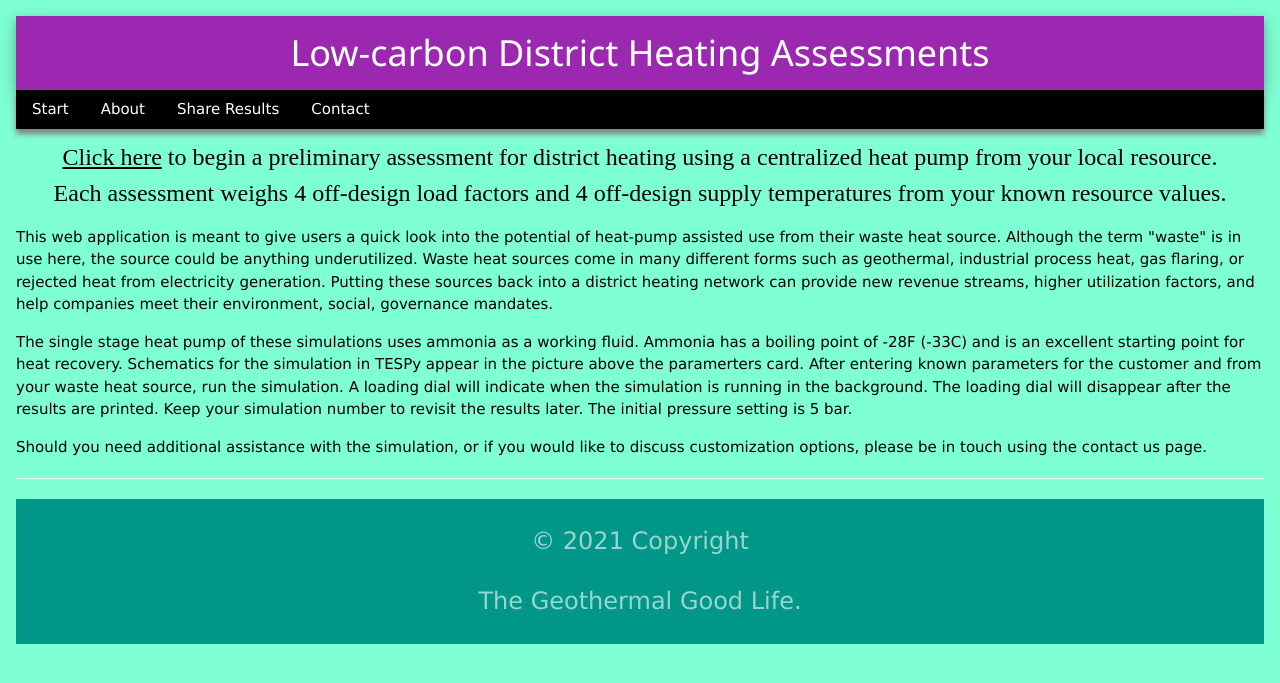
After one commit to NicholasFry/Heat-pump-DH-web-application, a Django app: page /about/ in a window 1280 px wide. The commit adds this page. Shown: the top 683 px of the page. Run offline with Django 3.2, Linux system fonts and the light colour scheme.

Commit message:
update MVP1

```diff
--- a/HeatPumpDHWeb/heat_pump_water/components/Compressor.csv
+++ b/HeatPumpDHWeb/heat_pump_water/components/Compressor.csv
@@ -1,2 +1,2 @@
 label;comp_type;busses;bus_param;bus_P_ref;bus_char;bus_base;design;offdesign;design_path;local_design;local_offdesign;P;P_set;P_var;eta_s;eta_s_set;eta_s_var;eta_s_char;eta_s_char_set;eta_s_char_param;pr;pr_set;pr_var;igva;igva_set;igva_var;char_map_eta_s;char_map_eta_s_set;char_map_eta_s_param;char_map_eta_s_group;char_map_pr;char_map_pr_set;char_map_pr_param;char_map_pr_group
-compressor 1;Compressor;[];[];[];[];[];['eta_s'];['eta_s_char'];nan;False;False;1194884.4831953296;False;False;0.7999999999999898;True;False;0x000002A2ABBAD7F0;False;m;6.736554574938073;False;False;0;False;False;0x000002A2ABD86280;False;nan;default;0x000002A2ABBADD00;False;nan;default
+compressor 1;Compressor;[];[];[];[];[];['eta_s'];['eta_s_char'];nan;False;False;1194884.4831953296;False;False;0.7999999999999898;True;False;0x00000295E59A8220;False;m;6.736554574938073;False;False;0;False;False;0x00000295E59BCE80;False;nan;default;0x00000295E59BC910;False;nan;default
--- a/HeatPumpDHWeb/heat_pump_water/components/Condenser.csv
+++ b/HeatPumpDHWeb/heat_pump_water/components/Condenser.csv
@@ -1,2 +1,2 @@
 label;comp_type;busses;bus_param;bus_P_ref;bus_char;bus_base;design;offdesign;design_path;local_design;local_offdesign;Q;Q_set;Q_var;kA;kA_set;kA_var;td_log;td_log_set;td_log_var;ttd_u;ttd_u_set;ttd_u_var;ttd_l;ttd_l_set;ttd_l_var;pr1;pr1_set;pr1_var;pr2;pr2_set;pr2_var;zeta1;zeta1_set;zeta1_var;zeta2;zeta2_set;zeta2_var;kA_char1;kA_char1_set;kA_char1_param;kA_char2;kA_char2_set;kA_char2_param;subcooling;subcooling_set
-condenser 1;Condenser;[];[];[];[];[];['pr2', 'ttd_u'];['zeta2', 'kA_char'];nan;False;False;-3999018.2754118824;False;False;289492.07104444137;False;False;13.813912971723406;False;False;4.999999999993349;True;False;29.535783361779295;False;False;0.9899999999999999;True;False;0.99;True;False;192301.1132339166;False;False;8454.229670101293;False;False;0x000002A2AB9FFEE0;False;m;0x000002A2AB9FFFA0;False;m;False;True
+condenser 1;Condenser;[];[];[];[];[];['pr2', 'ttd_u'];['zeta2', 'kA_char'];nan;False;False;-3999018.2754118824;False;False;289492.07104444137;False;False;13.813912971723406;False;False;4.999999999993349;True;False;29.535783361779295;False;False;0.9899999999999999;True;False;0.99;True;False;192301.1132339166;False;False;8454.229670101293;False;False;0x00000295E59D7E50;False;m;0x00000295E59D73A0;False;m;False;True
--- a/HeatPumpDHWeb/heat_pump_water/components/HeatExchanger.csv
+++ b/HeatPumpDHWeb/heat_pump_water/components/HeatExchanger.csv
@@ -1,2 +1,2 @@
 label;comp_type;busses;bus_param;bus_P_ref;bus_char;bus_base;design;offdesign;design_path;local_design;local_offdesign;Q;Q_set;Q_var;kA;kA_set;kA_var;td_log;td_log_set;td_log_var;ttd_u;ttd_u_set;ttd_u_var;ttd_l;ttd_l_set;ttd_l_var;pr1;pr1_set;pr1_var;pr2;pr2_set;pr2_var;zeta1;zeta1_set;zeta1_var;zeta2;zeta2_set;zeta2_var;kA_char1;kA_char1_set;kA_char1_param;kA_char2;kA_char2_set;kA_char2_param
-evaporator 1;HeatExchanger;[];[];[];[];[];['pr1', 'ttd_l'];['zeta1', 'kA_char'];nan;False;False;-2804083.9670251627;False;False;225636.66110906927;False;False;12.427430689863433;False;False;25.002342504216358;False;False;4.999999999998124;True;False;0.9799999999999999;True;False;0.99;True;False;4465.211631394847;False;False;7966.170931920836;False;False;0x000002A2ABB93910;False;m;0x000002A2ABB936D0;False;m
+evaporator 1;HeatExchanger;[];[];[];[];[];['pr1', 'ttd_l'];['zeta1', 'kA_char'];nan;False;False;-2804083.9670251627;False;False;225636.66110906927;False;False;12.427430689863433;False;False;25.002342504216358;False;False;4.999999999998124;True;False;0.9799999999999999;True;False;0.99;True;False;4465.211631394847;False;False;7966.170931920836;False;False;0x00000295E58F25B0;False;m;0x00000295E58F29D0;False;m
--- a/HeatPumpDHWeb/heat_pump_water/components/HeatExchangerSimple.csv
+++ b/HeatPumpDHWeb/heat_pump_water/components/HeatExchangerSimple.csv
@@ -1,2 +1,2 @@
 label;comp_type;busses;bus_param;bus_P_ref;bus_char;bus_base;design;offdesign;design_path;local_design;local_offdesign;Q;Q_set;Q_var;pr;pr_set;pr_var;zeta;zeta_set;zeta_var;D;D_set;D_var;L;L_set;L_var;ks;ks_set;ks_var;kA;kA_set;kA_var;kA_char;kA_char_set;kA_char_param;Tamb;Tamb_set;Tamb_var;dissipative;dissipative_set;hydro_group;kA_group;kA_char_group
-consumer 1;HeatExchangerSimple;[];[];[];[];[];['pr'];['zeta'];nan;False;False;-3999999.999999999;True;False;0.99;True;False;8369.653903399047;False;False;1;False;False;1;False;False;0.0001;False;False;1;False;False;0x000002A2ABBADB50;False;m;1;False;False;True;False;default;default;default
+consumer 1;HeatExchangerSimple;[];[];[];[];[];['pr'];['zeta'];nan;False;False;-3999999.999999999;True;False;0.99;True;False;8369.653903399047;False;False;1;False;False;1;False;False;0.0001;False;False;1;False;False;0x00000295E5960DF0;False;m;1;False;False;True;False;default;default;default
--- a/HeatPumpDHWeb/heat_pump_water/components/Pump.csv
+++ b/HeatPumpDHWeb/heat_pump_water/components/Pump.csv
@@ -1,4 +1,4 @@
 label;comp_type;busses;bus_param;bus_P_ref;bus_char;bus_base;design;offdesign;design_path;local_design;local_offdesign;P;P_set;P_var;eta_s;eta_s_set;eta_s_var;pr;pr_set;pr_var;eta_s_char;eta_s_char_set;eta_s_char_param;flow_char;flow_char_set;flow_char_param
-district heating pump;Pump;[];[];[];[];[];['eta_s'];['eta_s_char'];nan;False;False;981.7245881206483;False;False;0.8000000003001386;True;False;1.0203040506070808;False;False;0x000002A2AB9FF460;False;v;0x000002A2AB9FF7F0;False;v
-evaporator recirculation pump 1;Pump;[];[];[];[];[];['eta_s'];['eta_s_char'];nan;False;False;49.82519138864192;False;False;0.8000000000609093;True;False;1.0101010101010102;False;False;0x000002A2ABC1BBE0;False;v;0x000002A2ABD86D00;False;v
-pump;Pump;[];[];[];[];[];['eta_s'];['eta_s_char'];nan;False;False;183.53339874610458;False;False;0.7500000005156673;True;False;1.0204081632653061;False;False;0x000002A2ABBF55E0;False;v;0x000002A2ABBF5AC0;False;v
+district heating pump;Pump;[];[];[];[];[];['eta_s'];['eta_s_char'];nan;False;False;981.7245881206483;False;False;0.8000000003001386;True;False;1.0203040506070808;False;False;0x00000295E56747F0;False;v;0x00000295E5674D90;False;v
+evaporator recirculation pump 1;Pump;[];[];[];[];[];['eta_s'];['eta_s_char'];nan;False;False;49.82519138864192;False;False;0.8000000000609093;True;False;1.0101010101010102;False;False;0x00000295E59AF1C0;False;v;0x00000295E59AFE50;False;v
+pump;Pump;[];[];[];[];[];['eta_s'];['eta_s_char'];nan;False;False;183.53339874610458;False;False;0.7500000005156673;True;False;1.0204081632653061;False;False;0x00000295E59A4AF0;False;v;0x00000295E59A4F10;False;v
--- a/HeatPumpDHWeb/heat_pump_water/components/Valve.csv
+++ b/HeatPumpDHWeb/heat_pump_water/components/Valve.csv
@@ -1,2 +1,2 @@
 label;comp_type;busses;bus_param;bus_P_ref;bus_char;bus_base;design;offdesign;design_path;local_design;local_offdesign;pr;pr_set;pr_var;zeta;zeta_set;zeta_var;dp_char;dp_char_set;dp_char_param
-valve 1;Valve;[];[];[];[];[];[];[];nan;False;False;0.14994326830793853;False;False;13464560.836208744;False;False;0x000002A2ABB72F40;False;m
+valve 1;Valve;[];[];[];[];[];[];[];nan;False;False;0.14994326830793853;False;False;13464560.836208744;False;False;0x00000295E5883130;False;m
--- a/HeatPumpDHWeb/heat_pump_water/components/char_map.csv
+++ b/HeatPumpDHWeb/heat_pump_water/components/char_map.csv
@@ -1,3 +1,3 @@
 id;type;x;y;z
-0x000002A2ABD86280;CharMap;[0.81, 0.87, 0.946, 0.971, 1.0, 1.029, 1.062];([0.46, 0.481, 0.502, 0.523, 0.543, 0.562, 0.583, 0.598, 0.606, 0.612], [0.59, 0.605, 0.62, 0.64, 0.66, 0.685, 0.703, 0.71, 0.711, 0.713], [0.767, 0.805, 0.838, 0.859, 0.87, 0.876, 0.878, 0.878, 0.879, 0.88], [0.874, 0.908, 0.93, 0.943, 0.953, 0.961, 0.962, 0.963, 0.963, 0.964], [0.948, 0.974, 0.987, 0.995, 1.0, 1.002, 1.005, 1.005, 1.006, 1.006], [1.014, 1.017, 1.02, 1.023, 1.026, 1.028, 1.03, 1.032, 1.034, 1.036], [1.045, 1.047, 1.049, 1.051, 1.052, 1.053, 1.054, 1.054, 1.055, 1.056]);([0.872, 0.885, 0.898, 0.911, 0.925, 0.94, 0.945, 0.926, 0.903, 0.879], [0.887, 0.909, 0.93, 0.947, 0.963, 0.971, 0.965, 0.939, 0.913, 0.887], [0.891, 0.918, 0.946, 0.973, 1.001, 1.014, 1.015, 0.986, 0.955, 0.925], [0.977, 0.977, 0.981, 0.995, 1.007, 1.002, 0.981, 0.961, 0.94, 0.92], [0.956, 0.959, 0.969, 0.984, 1.0, 0.985, 0.967, 0.95, 0.932, 0.914], [0.948, 0.959, 0.962, 0.949, 0.935, 0.922, 0.908, 0.895, 0.881, 0.868], [0.879, 0.888, 0.898, 0.907, 0.916, 0.924, 0.915, 0.906, 0.896, 0.887])
-0x000002A2ABBADD00;CharMap;[0.81, 0.87, 0.946, 0.971, 1.0, 1.029, 1.062];([0.46, 0.481, 0.502, 0.523, 0.543, 0.562, 0.583, 0.598, 0.606, 0.612], [0.59, 0.605, 0.62, 0.64, 0.66, 0.685, 0.703, 0.71, 0.711, 0.713], [0.767, 0.805, 0.838, 0.859, 0.87, 0.876, 0.878, 0.878, 0.879, 0.88], [0.874, 0.908, 0.93, 0.943, 0.953, 0.961, 0.962, 0.963, 0.963, 0.964], [0.948, 0.974, 0.987, 0.995, 1.0, 1.002, 1.005, 1.005, 1.006, 1.006], [1.014, 1.017, 1.02, 1.023, 1.026, 1.028, 1.03, 1.032, 1.034, 1.036], [1.045, 1.047, 1.049, 1.051, 1.052, 1.053, 1.054, 1.054, 1.055, 1.056]);([0.502, 0.493, 0.485, 0.467, 0.442, 0.411, 0.378, 0.344, 0.31, 0.276], [0.65, 0.637, 0.617, 0.589, 0.556, 0.519, 0.482, 0.445, 0.407, 0.37], [0.931, 0.917, 0.893, 0.859, 0.82, 0.779, 0.738, 0.698, 0.657, 0.616], [1.05, 1.02, 0.982, 0.939, 0.895, 0.851, 0.806, 0.762, 0.717, 0.672], [1.195, 1.151, 1.102, 1.052, 1.0, 0.951, 0.9, 0.85, 0.799, 0.748], [1.34, 1.276, 1.213, 1.149, 1.085, 1.022, 0.958, 0.894, 0.831, 0.767], [1.441, 1.37, 1.3, 1.229, 1.158, 1.088, 1.017, 0.946, 0.876, 0.805])
+0x00000295E59BCE80;CharMap;[0.81, 0.87, 0.946, 0.971, 1.0, 1.029, 1.062];([0.46, 0.481, 0.502, 0.523, 0.543, 0.562, 0.583, 0.598, 0.606, 0.612], [0.59, 0.605, 0.62, 0.64, 0.66, 0.685, 0.703, 0.71, 0.711, 0.713], [0.767, 0.805, 0.838, 0.859, 0.87, 0.876, 0.878, 0.878, 0.879, 0.88], [0.874, 0.908, 0.93, 0.943, 0.953, 0.961, 0.962, 0.963, 0.963, 0.964], [0.948, 0.974, 0.987, 0.995, 1.0, 1.002, 1.005, 1.005, 1.006, 1.006], [1.014, 1.017, 1.02, 1.023, 1.026, 1.028, 1.03, 1.032, 1.034, 1.036], [1.045, 1.047, 1.049, 1.051, 1.052, 1.053, 1.054, 1.054, 1.055, 1.056]);([0.872, 0.885, 0.898, 0.911, 0.925, 0.94, 0.945, 0.926, 0.903, 0.879], [0.887, 0.909, 0.93, 0.947, 0.963, 0.971, 0.965, 0.939, 0.913, 0.887], [0.891, 0.918, 0.946, 0.973, 1.001, 1.014, 1.015, 0.986, 0.955, 0.925], [0.977, 0.977, 0.981, 0.995, 1.007, 1.002, 0.981, 0.961, 0.94, 0.92], [0.956, 0.959, 0.969, 0.984, 1.0, 0.985, 0.967, 0.95, 0.932, 0.914], [0.948, 0.959, 0.962, 0.949, 0.935, 0.922, 0.908, 0.895, 0.881, 0.868], [0.879, 0.888, 0.898, 0.907, 0.916, 0.924, 0.915, 0.906, 0.896, 0.887])
+0x00000295E59BC910;CharMap;[0.81, 0.87, 0.946, 0.971, 1.0, 1.029, 1.062];([0.46, 0.481, 0.502, 0.523, 0.543, 0.562, 0.583, 0.598, 0.606, 0.612], [0.59, 0.605, 0.62, 0.64, 0.66, 0.685, 0.703, 0.71, 0.711, 0.713], [0.767, 0.805, 0.838, 0.859, 0.87, 0.876, 0.878, 0.878, 0.879, 0.88], [0.874, 0.908, 0.93, 0.943, 0.953, 0.961, 0.962, 0.963, 0.963, 0.964], [0.948, 0.974, 0.987, 0.995, 1.0, 1.002, 1.005, 1.005, 1.006, 1.006], [1.014, 1.017, 1.02, 1.023, 1.026, 1.028, 1.03, 1.032, 1.034, 1.036], [1.045, 1.047, 1.049, 1.051, 1.052, 1.053, 1.054, 1.054, 1.055, 1.056]);([0.502, 0.493, 0.485, 0.467, 0.442, 0.411, 0.378, 0.344, 0.31, 0.276], [0.65, 0.637, 0.617, 0.589, 0.556, 0.519, 0.482, 0.445, 0.407, 0.37], [0.931, 0.917, 0.893, 0.859, 0.82, 0.779, 0.738, 0.698, 0.657, 0.616], [1.05, 1.02, 0.982, 0.939, 0.895, 0.851, 0.806, 0.762, 0.717, 0.672], [1.195, 1.151, 1.102, 1.052, 1.0, 0.951, 0.9, 0.85, 0.799, 0.748], [1.34, 1.276, 1.213, 1.149, 1.085, 1.022, 0.958, 0.894, 0.831, 0.767], [1.441, 1.37, 1.3, 1.229, 1.158, 1.088, 1.017, 0.946, 0.876, 0.805])
--- a/HeatPumpDHWeb/heatpumpdh_project/urls.py
+++ b/HeatPumpDHWeb/heatpumpdh_project/urls.py
@@ -22,5 +22,8 @@ urlpatterns = [
     # path('', include('simulations_app.urls')),
     path('home/', TemplateView.as_view(template_name='home.html'), name='home'),
     path('', TemplateView.as_view(template_name='base.html'), name='base'),
+    path('about/', TemplateView.as_view(template_name='about.html'), name='about'),
+    path('share/', TemplateView.as_view(template_name='share.html'), name='share'),
+    path('contact/', TemplateView.as_view(template_name='contact.html'), name='contact'),
     path('', include('api_app.urls')),
 ]
--- a/HeatPumpDHWeb/static/main.css
+++ b/HeatPumpDHWeb/static/main.css
@@ -4,7 +4,7 @@ body {
 header {
     box-shadow: 0 4px 8px 0 rgba(0, 0, 0, 0.2), 0 6px 20px 0 rgba(0, 0, 0, 0.19);
 }
-img {
+#schematic {
     border-radius: 50%;
     box-shadow: 0 4px 8px 0 rgba(0, 0, 0, 0.2), 0 6px 20px 0 rgba(0, 0, 0, 0.19);
     margin-bottom: 1rem;
--- /dev/null
+++ b/HeatPumpDHWeb/templates/about.html
@@ -0,0 +1,24 @@
+{% extends 'base.html' %}
+{% block content %}
+
+<!DOCTYPE html>
+<html lang="en">
+<head>
+    <meta charset="UTF-8">
+    <meta http-equiv="X-UA-Compatible" content="IE=edge">
+    <meta name="viewport" content="width=device-width, initial-scale=1.0">
+    <title>About</title>
+</head>
+<body>
+    <p>This web application is meant to give users a quick look into the potential of heat-pump assisted use from their waste heat source.
+    Although the term "waste" is in use here, the source could be anything underutilized. Waste heat sources come in many different forms such as geothermal,
+    industrial process heat, gas flaring, or rejected heat from electricity generation. Putting these sources back into a district heating network can provide new
+    revenue streams, higher utilization factors, and help companies meet their environment, social, governance mandates. </p>
+    <p>The single stage heat pump of these simulations uses ammonia as a working fluid. Ammonia has a boiling point of -28F (-33C) and is an excellent starting
+    point for heat recovery. Schematics for the simulation in TESPy appear in the picture above the paramerters card. After entering known parameters for the customer and from your waste
+    heat source, run the simulation. A loading dial will indicate when the simulation is running in the background. The loading dial will disappear after the results are printed. Keep your simulation number to revisit the results later.
+    The initial pressure setting is 5 bar.</p>
+    <p>Should you need additional assistance with the simulation, or if you would like to discuss customization options, please be in touch using the contact us page.</p>
+</body>
+</html>
+{% endblock content %}
--- a/HeatPumpDHWeb/templates/base.html
+++ b/HeatPumpDHWeb/templates/base.html
@@ -17,10 +17,10 @@
         </div>
     </header>
     <div class="w3-bar w3-black" id="nav">
-        <a href="#" class="w3-bar-item w3-button w3-mobile">Start</a>
-        <a href="#" class="w3-bar-item w3-button w3-mobile">About</a>
-        <a href="#" class="w3-bar-item w3-button w3-mobile">Share Results</a>
-        <a href="#" class="w3-bar-item w3-button w3-mobile">Contact Us</a>
+        <a href="{% url 'home' %}" class="w3-bar-item w3-button w3-mobile">Start</a>
+        <a href="{% url 'about' %}" class="w3-bar-item w3-button w3-mobile">About</a>
+        <a href="{% url 'share' %}" class="w3-bar-item w3-button w3-mobile">Share Results</a>
+        <a href="{% url 'contact' %}" class="w3-bar-item w3-button w3-mobile">Contact</a>
     </div>
     <div>
         <h3 class="w3-center w3-serif"><a href="{% url 'home' %}">Click here</a> to begin a preliminary assessment for district heating using a centralized heat pump from your local resource.<br>
@@ -34,7 +34,7 @@
 <hr>
 <footer class="w3-container w3-teal" style="margin-top:1rem" id="footer">
     <div class="w3-center w3-xlarge w3-opacity">
-        <p>Copyright 2021</p>
+        <p>© 2021 Copyright</p>
         <p>The Geothermal Good Life.</p>
     </div>
 </footer>
--- a/HeatPumpDHWeb/templates/home.html
+++ b/HeatPumpDHWeb/templates/home.html
@@ -15,7 +15,7 @@
     <div id="app">
     {% csrf_token %}
     <h2>Run a new simulation</h2>
-        <img alt="heat pump image" class="displayed" src="https://github.com/NicholasFry/Heat-pump-DH-web-application/blob/main/HeatPumpDHWeb/HP_app_2.png?raw=true">
+        <img alt="heat pump image" class="displayed" src="https://github.com/NicholasFry/Heat-pump-DH-web-application/blob/main/HeatPumpDHWeb/HP_app_2.png?raw=true" id="schematic">
         <div class="grid-container" style="grid-template-columns:auto auto auto">
         <form>
         <div class="w3-card-4">
```
Also changed, not shown: HeatPumpDHWeb/heat_pump_water/components/char_line.csv (+13 -13 lines), HeatPumpDHWeb/heat_pump_water/connections.csv (+15 -15 lines), HeatPumpDHWeb/templates/contact.html (added, +25 -0 lines), HeatPumpDHWeb/templates/share.html (added, +17 -0 lines), HeatPumpDHWeb/db.sqlite3.
